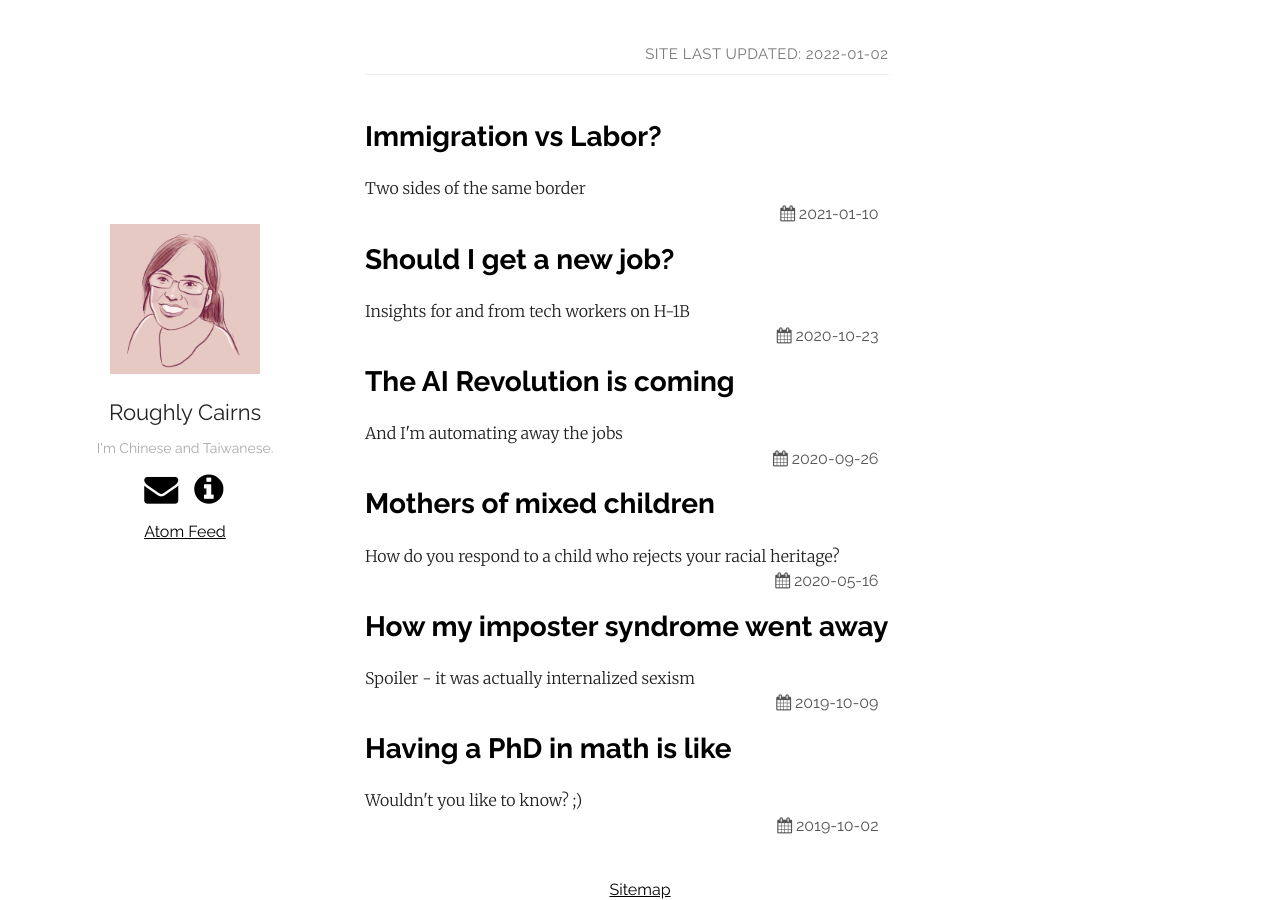
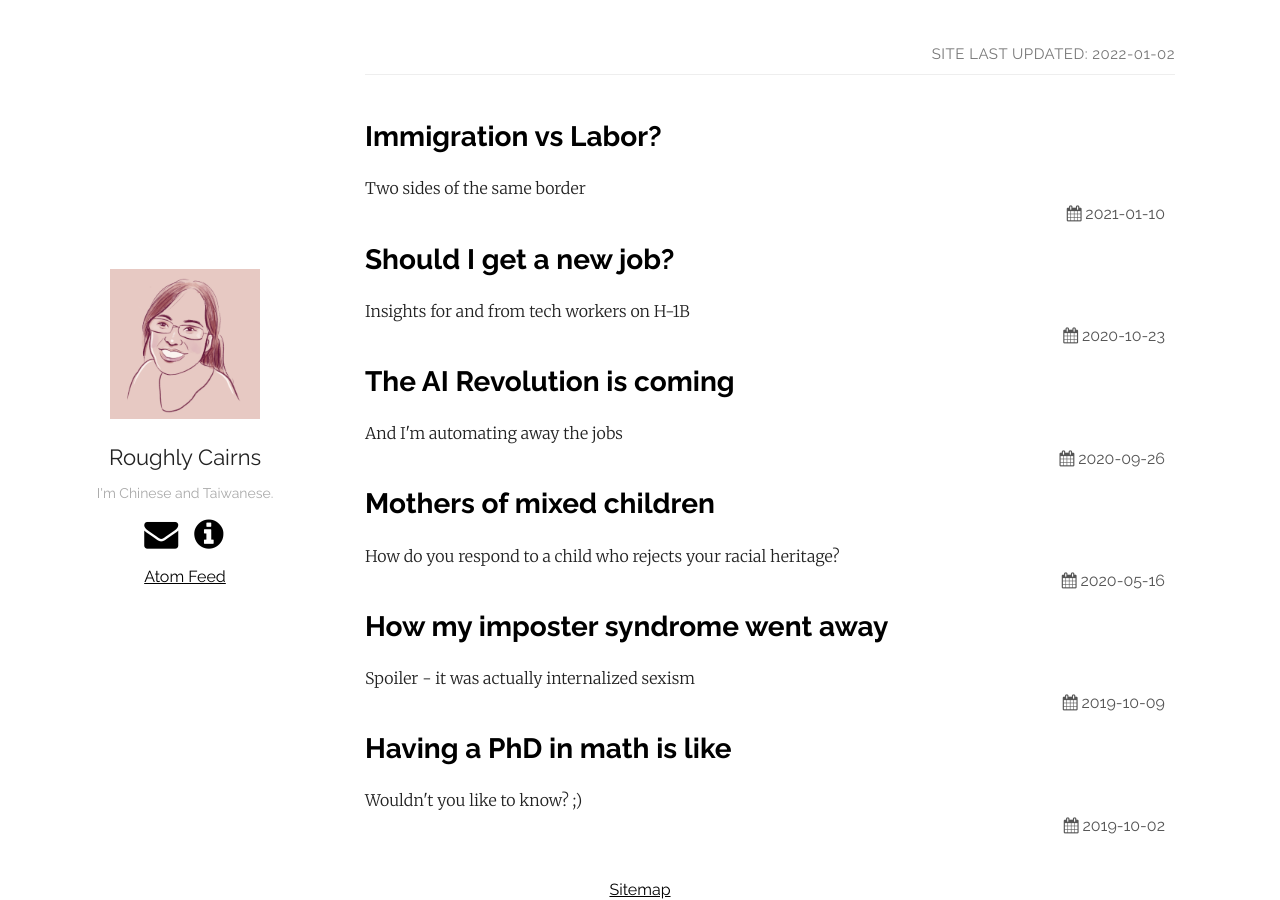
Before and after one commit to r-wei/curated-self, a Jekyll site: the page built from index.md, in a window 1280 px wide. Built offline with Jekyll 4.4.1, drawn with Linux system fonts in a browser that asks for light colours.

Commit message:
style: date spacing

```diff
--- a/_sass/plain.scss
+++ b/_sass/plain.scss
@@ -38,7 +38,7 @@ h2 {
 }
 main {
 	margin: 0 90px;
-	display: flex;
+	display: 100%;
 	height: 100%;
 
 	@media screen and (min-width: $bigScreenW) {
```
